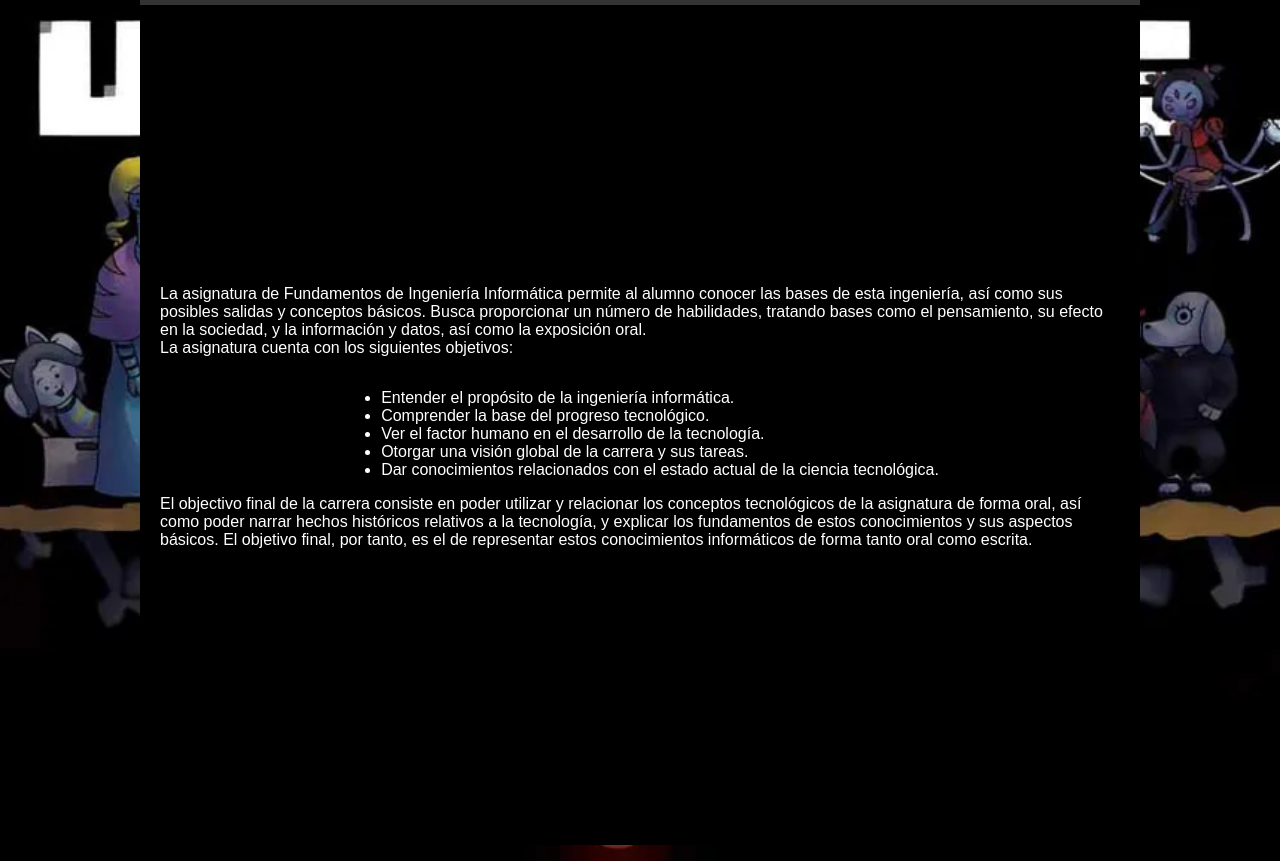
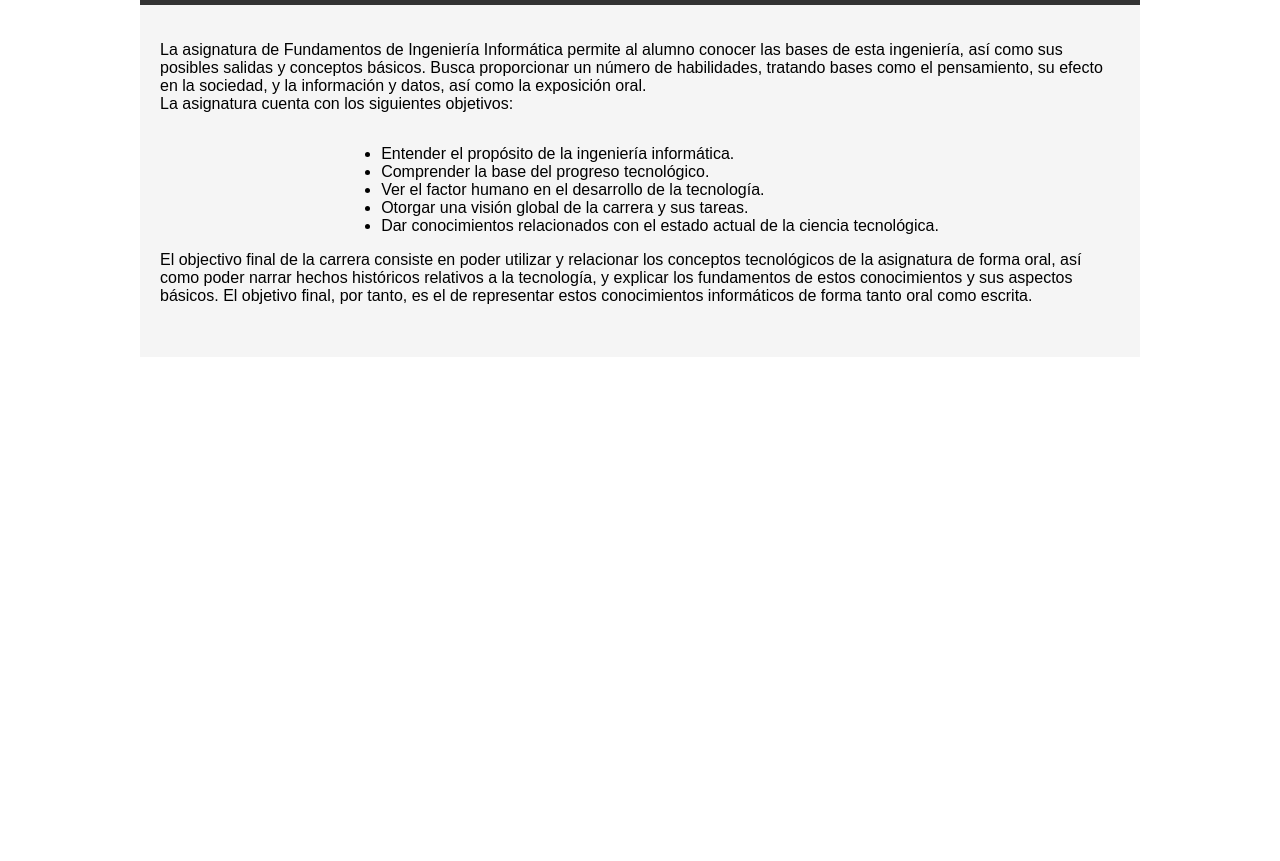
Before and after one commit to IG-UFV/IG-UFV.github.io, a plain HTML site: page docs/public/fii.html in a window 1280 px wide. Shown: the part 63-924 px from the top of the page. After the commit the page ends 800 px from the top, so only its background shows below. Drawn offline with Linux system fonts and the light colour scheme.

Commit message:
Fixed styles.

```diff
--- a/docs/public/fii.html
+++ b/docs/public/fii.html
@@ -3,7 +3,7 @@
 <head>
     <!-- Basic-->
     <meta charset="utf-8" />
-    <link rel="stylesheet" type="text/css" href="../CSS/topic.css">
+    <link rel="stylesheet" type="text/css" href="../CSS/global.css">
     <meta http-equiv="X-UA-Compatible" content="IE=edge" />
     <!-- Mobile Metas -->
     <meta name="viewport" content="width=device-width, initial-scale=1, shrink-to-fit=no" />
```
